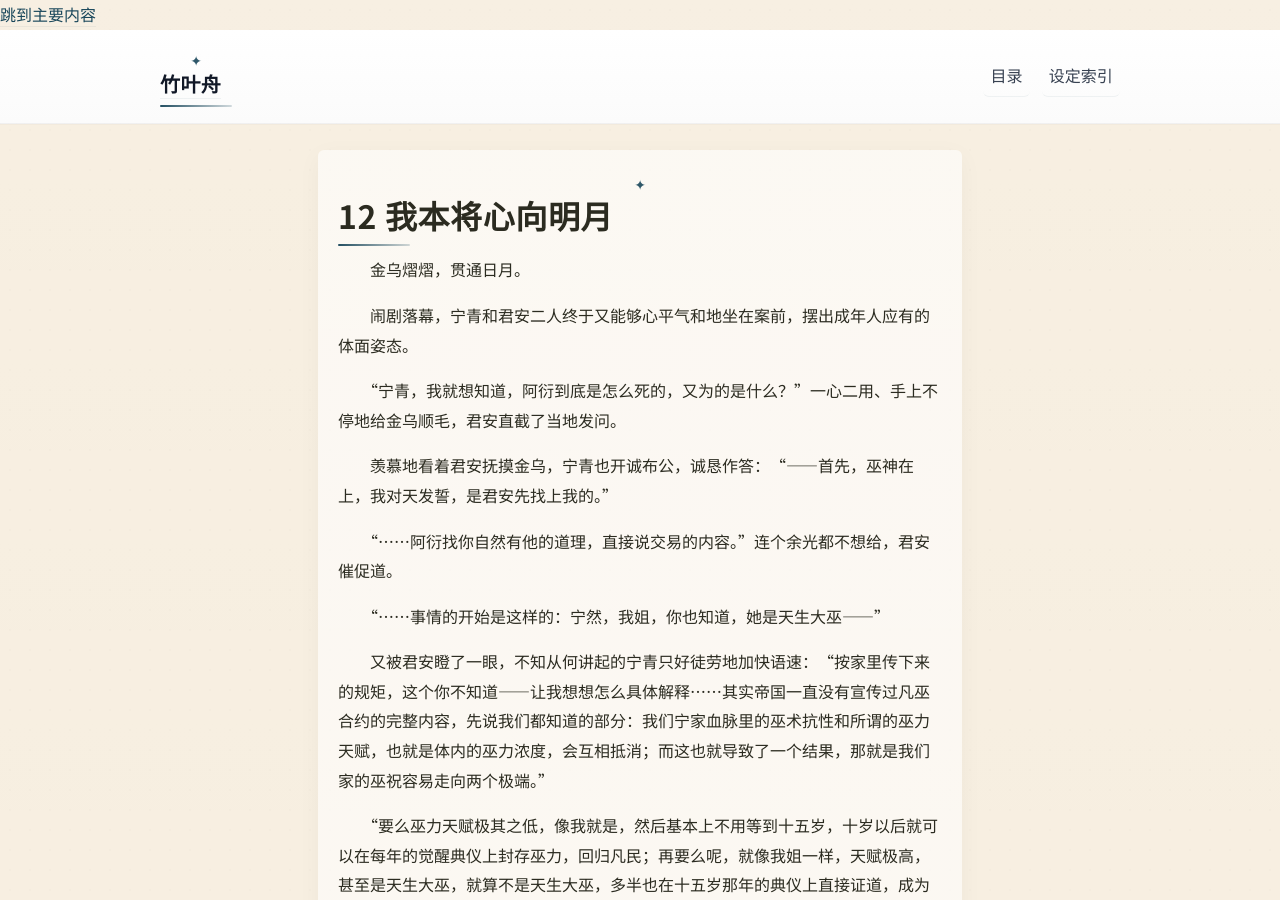
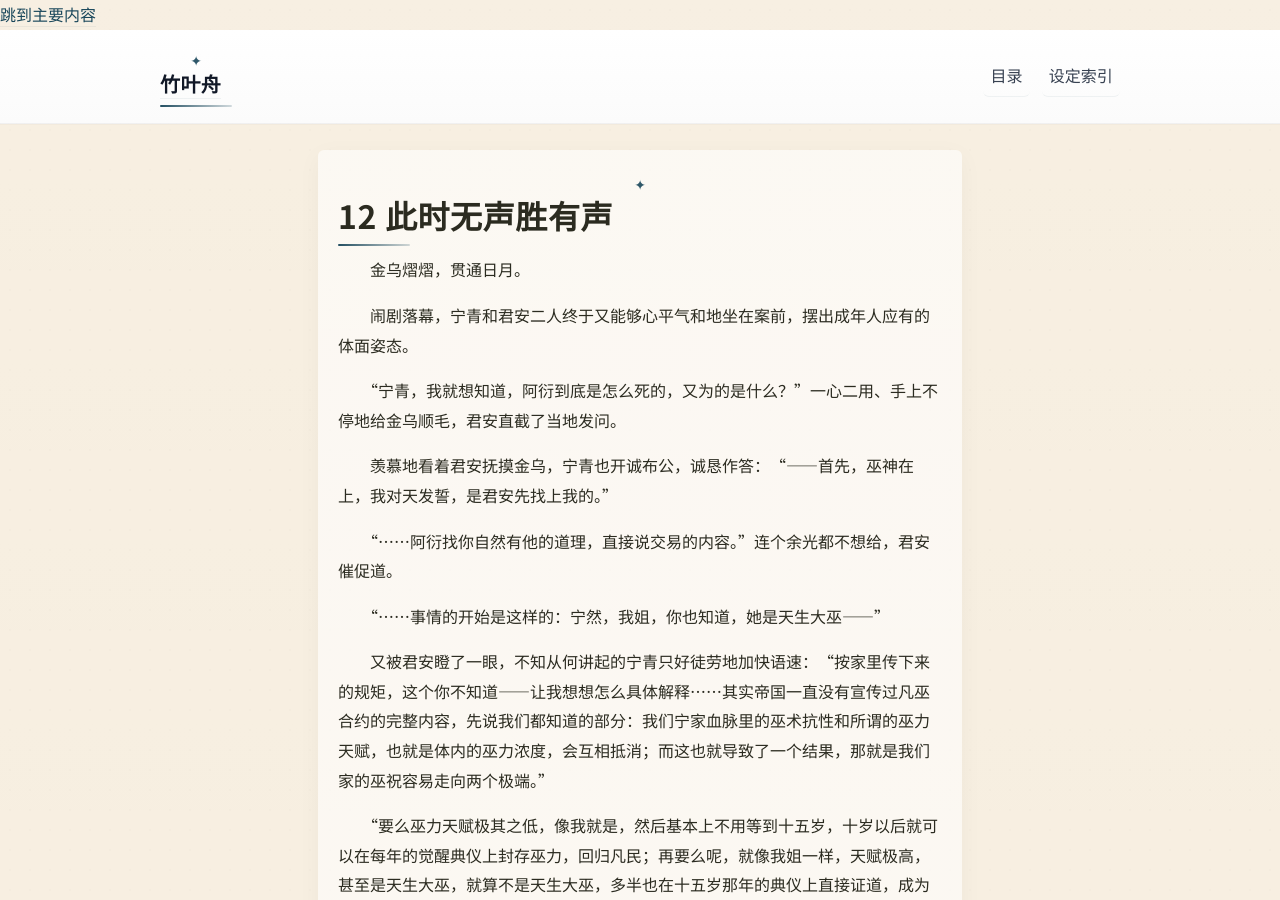
Before and after one commit to LotusSaverin/TheLeaf-BorneDream, a Jekyll site: the page built from chapter-12.md, in a window 1280 px wide and 900 px high. Built offline with Jekyll 4.4.1, drawn with Linux system fonts in a browser that asks for light colours; some web fonts are replaced; our own code applies the rules of GitHub Pages for plain Markdown files.

Commit message:
Update chapter title and introductory text

```diff
--- a/chapter-12.md
+++ b/chapter-12.md
@@ -1,4 +1,4 @@
-# 12 我本将心向明月
+# 12 此时无声胜有声
 
 　　金乌熠熠，贯通日月。
 
```
